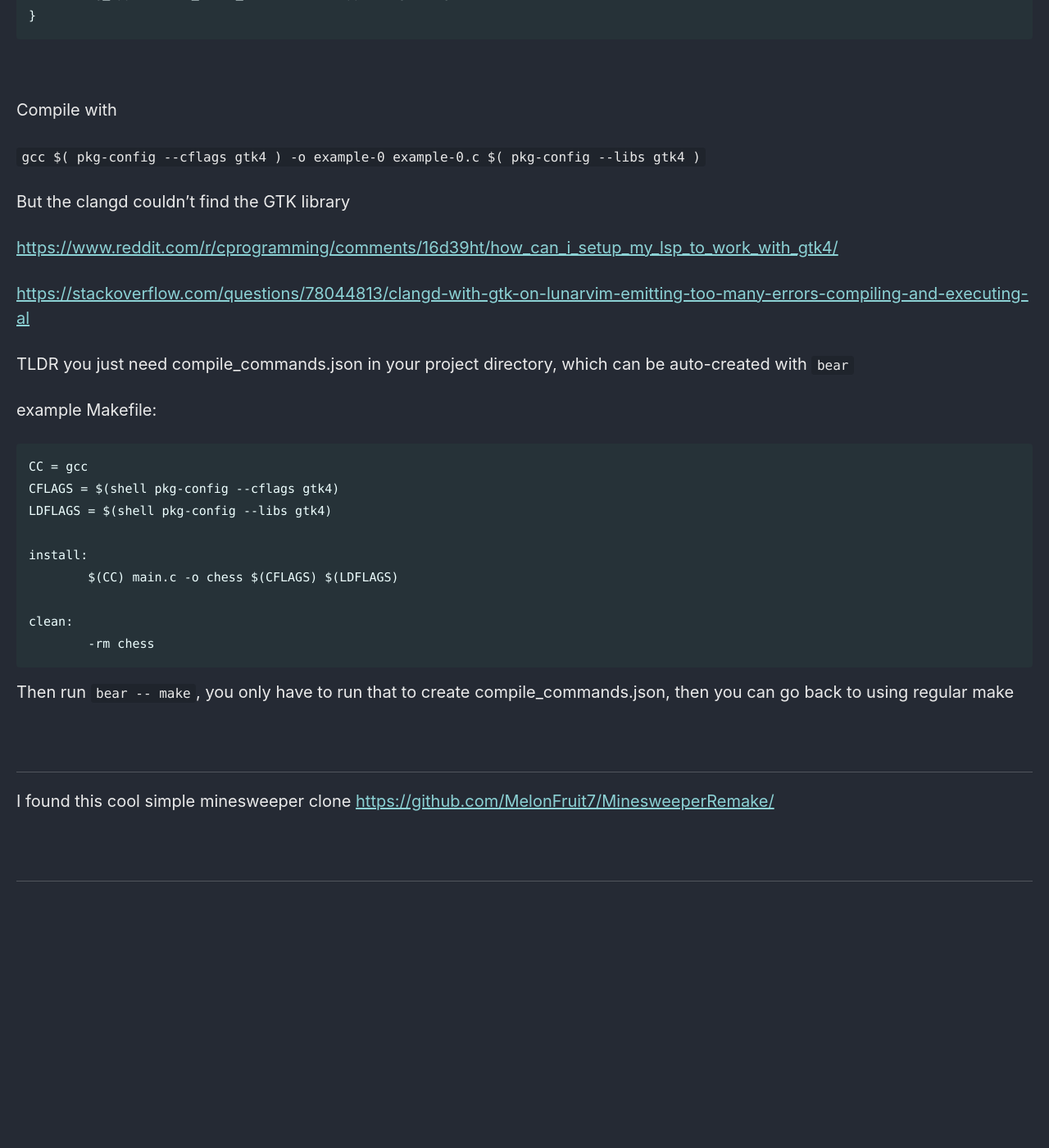
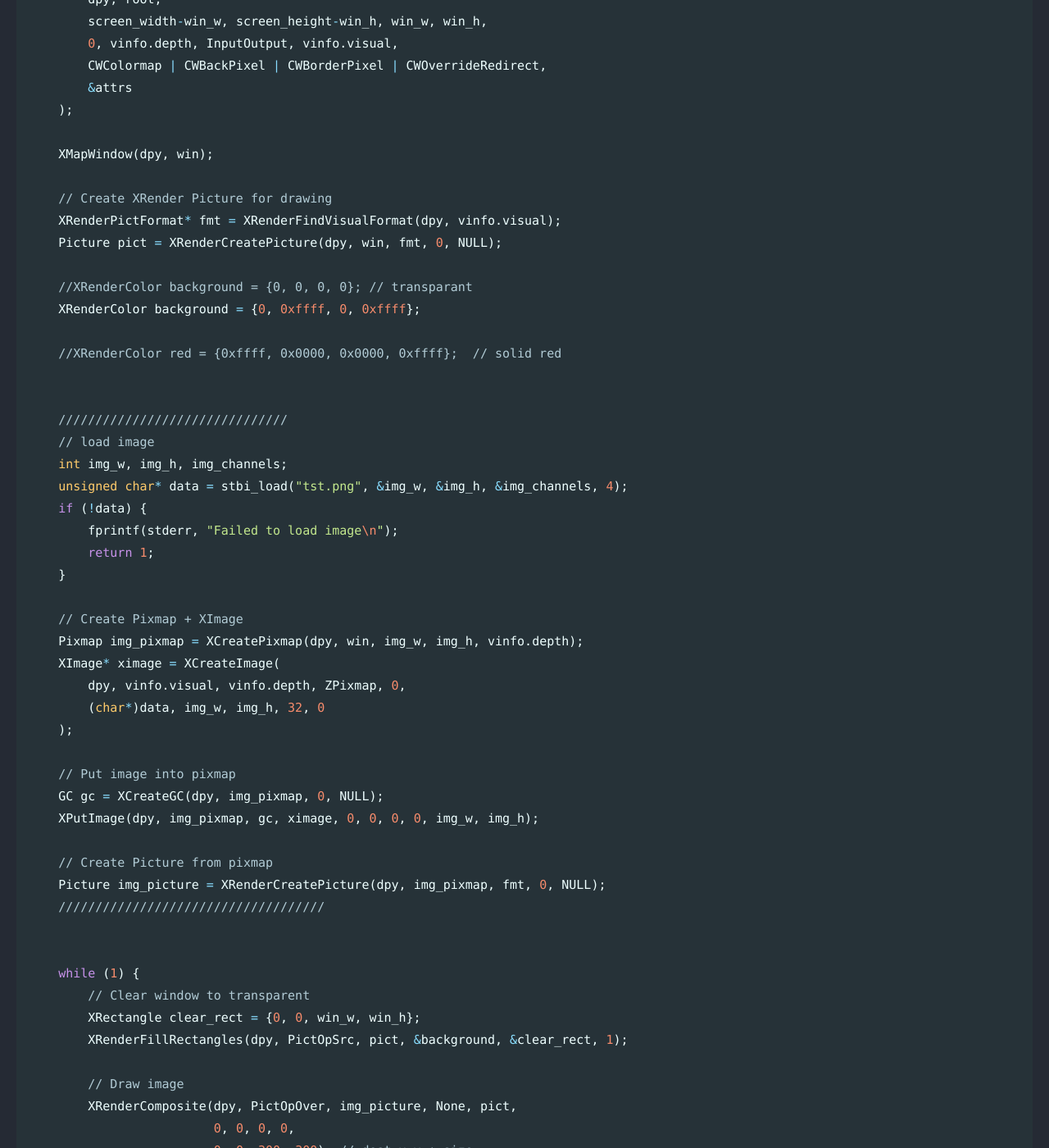
Before and after one commit to Connor-McCartney/Connor-McCartney.github.io, a Jekyll site: the page built from _pages/misc/xguic.md, in a window 1280 px wide and 1400 px high, scrolled down 9018 px. Shown: the whole window at 82% size. Built offline with Jekyll 4.4.1, drawn with Linux system fonts in a browser that asks for light colours; cached includes are drawn as plain includes; before the commit the page ends 10143 px from its top, so only the background shows below that; some of the changed text lies outside the part shown.

Commit message:
Update xguic.md

````diff
--- a/_pages/misc/xguic.md
+++ b/_pages/misc/xguic.md
@@ -306,6 +306,115 @@ int main() {
 
 <br>
 
+With an image:
+
+```c
+#include <X11/Xlib.h>
+#include <X11/Xutil.h>
+#include <X11/Xatom.h>
+#include <X11/extensions/Xrender.h>
+#include <stdio.h>
+#include <unistd.h>
+
+#define STB_IMAGE_IMPLEMENTATION
+#include "stb_image.h"
+
+int main() {
+    Display* dpy = XOpenDisplay(NULL);
+    if (!dpy) {
+        fprintf(stderr, "Failed to open display\n");
+        return 1;
+    }
+
+    int screen = DefaultScreen(dpy);
+    Window root = RootWindow(dpy, screen);
+
+    // Find a 32-bit TrueColor visual (ARGB)
+    XVisualInfo vinfo;
+    if (!XMatchVisualInfo(dpy, screen, 32, TrueColor, &vinfo)) {
+        fprintf(stderr, "No 32-bit TrueColor visual available\n");
+        return 1;
+    }
+
+    // Setup window attributes
+    XSetWindowAttributes attrs;
+    attrs.colormap = XCreateColormap(dpy, root, vinfo.visual, AllocNone);
+    attrs.background_pixel = 0x00000000;
+    attrs.border_pixel = 0;
+    attrs.override_redirect = True;
+
+    const int win_w = 800;
+    const int win_h = 800;
+
+    int screen_height = DisplayHeight(dpy, screen);
+    int screen_width = DisplayWidth(dpy, screen);
+    Window win = XCreateWindow(
+        dpy, root,
+        screen_width-win_w, screen_height-win_h, win_w, win_h,
+        0, vinfo.depth, InputOutput, vinfo.visual,
+        CWColormap | CWBackPixel | CWBorderPixel | CWOverrideRedirect,
+        &attrs
+    );
+
+    XMapWindow(dpy, win);
+
+    // Create XRender Picture for drawing
+    XRenderPictFormat* fmt = XRenderFindVisualFormat(dpy, vinfo.visual);
+    Picture pict = XRenderCreatePicture(dpy, win, fmt, 0, NULL);
+
+    //XRenderColor background = {0, 0, 0, 0}; // transparant
+    XRenderColor background = {0, 0xffff, 0, 0xffff};
+
+    //XRenderColor red = {0xffff, 0x0000, 0x0000, 0xffff};  // solid red
+
+
+    ///////////////////////////////
+    // load image
+    int img_w, img_h, img_channels;
+    unsigned char* data = stbi_load("tst.png", &img_w, &img_h, &img_channels, 4);
+    if (!data) {
+        fprintf(stderr, "Failed to load image\n");
+        return 1;
+    }
+
+    // Create Pixmap + XImage
+    Pixmap img_pixmap = XCreatePixmap(dpy, win, img_w, img_h, vinfo.depth);
+    XImage* ximage = XCreateImage(
+        dpy, vinfo.visual, vinfo.depth, ZPixmap, 0,
+        (char*)data, img_w, img_h, 32, 0
+    );
+
+    // Put image into pixmap
+    GC gc = XCreateGC(dpy, img_pixmap, 0, NULL);
+    XPutImage(dpy, img_pixmap, gc, ximage, 0, 0, 0, 0, img_w, img_h);
+
+    // Create Picture from pixmap
+    Picture img_picture = XRenderCreatePicture(dpy, img_pixmap, fmt, 0, NULL);
+    ////////////////////////////////////
+
+
+    while (1) {
+        // Clear window to transparent
+        XRectangle clear_rect = {0, 0, win_w, win_h};
+        XRenderFillRectangles(dpy, PictOpSrc, pict, &background, &clear_rect, 1);
+
+        // Draw image
+        XRenderComposite(dpy, PictOpOver, img_picture, None, pict,
+                         0, 0, 0, 0,
+                         0, 0, 300, 300); // dest x,y + size
+
+        XFlush(dpy);
+
+        usleep(16000);  // ~60 FPS
+    }
+
+    // Cleanup (never actually reached)
+    XRenderFreePicture(dpy, pict);
+    XCloseDisplay(dpy);
+    return 0;
+}
+```
+
 <br>
 
 <br>
````
